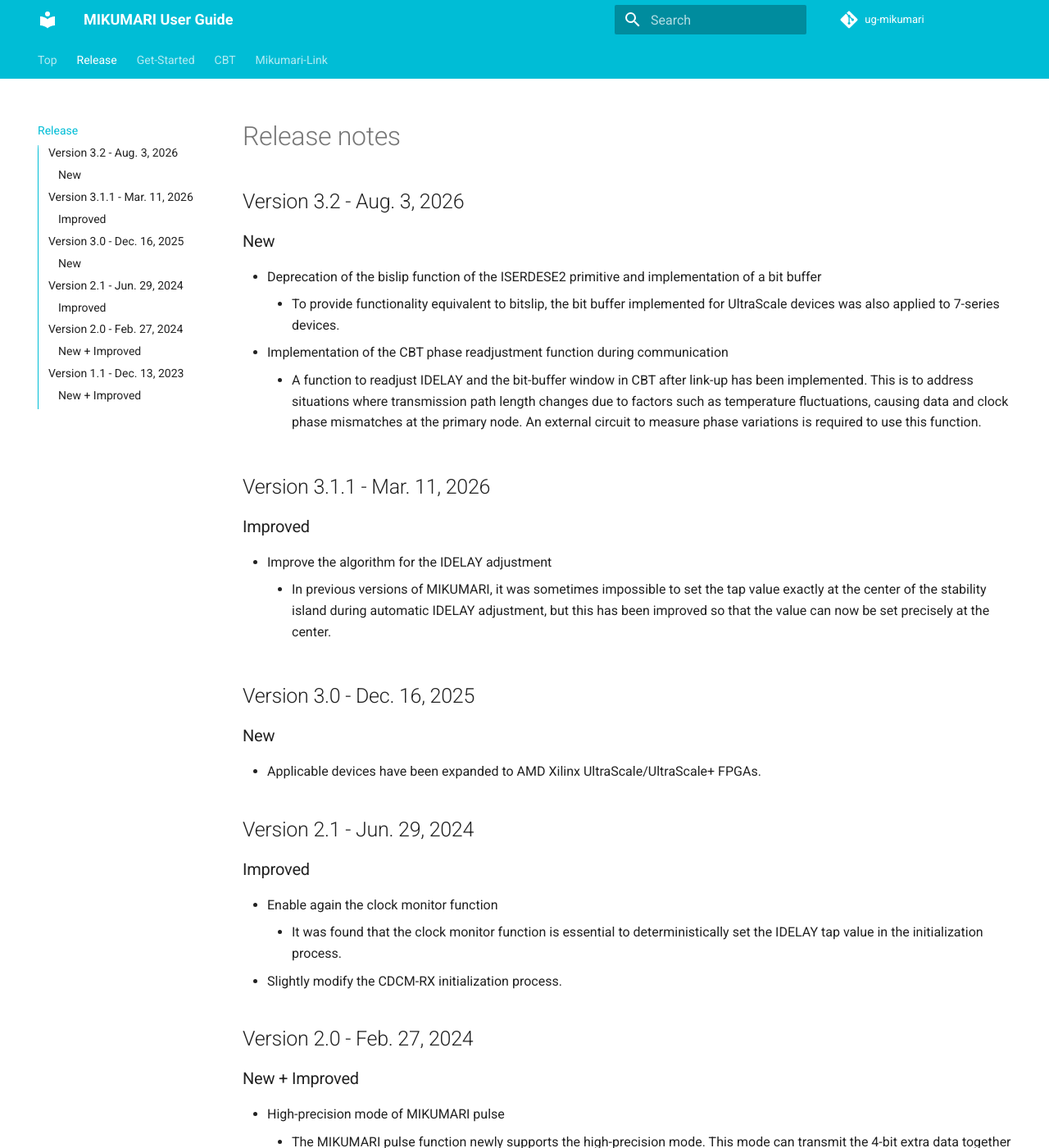
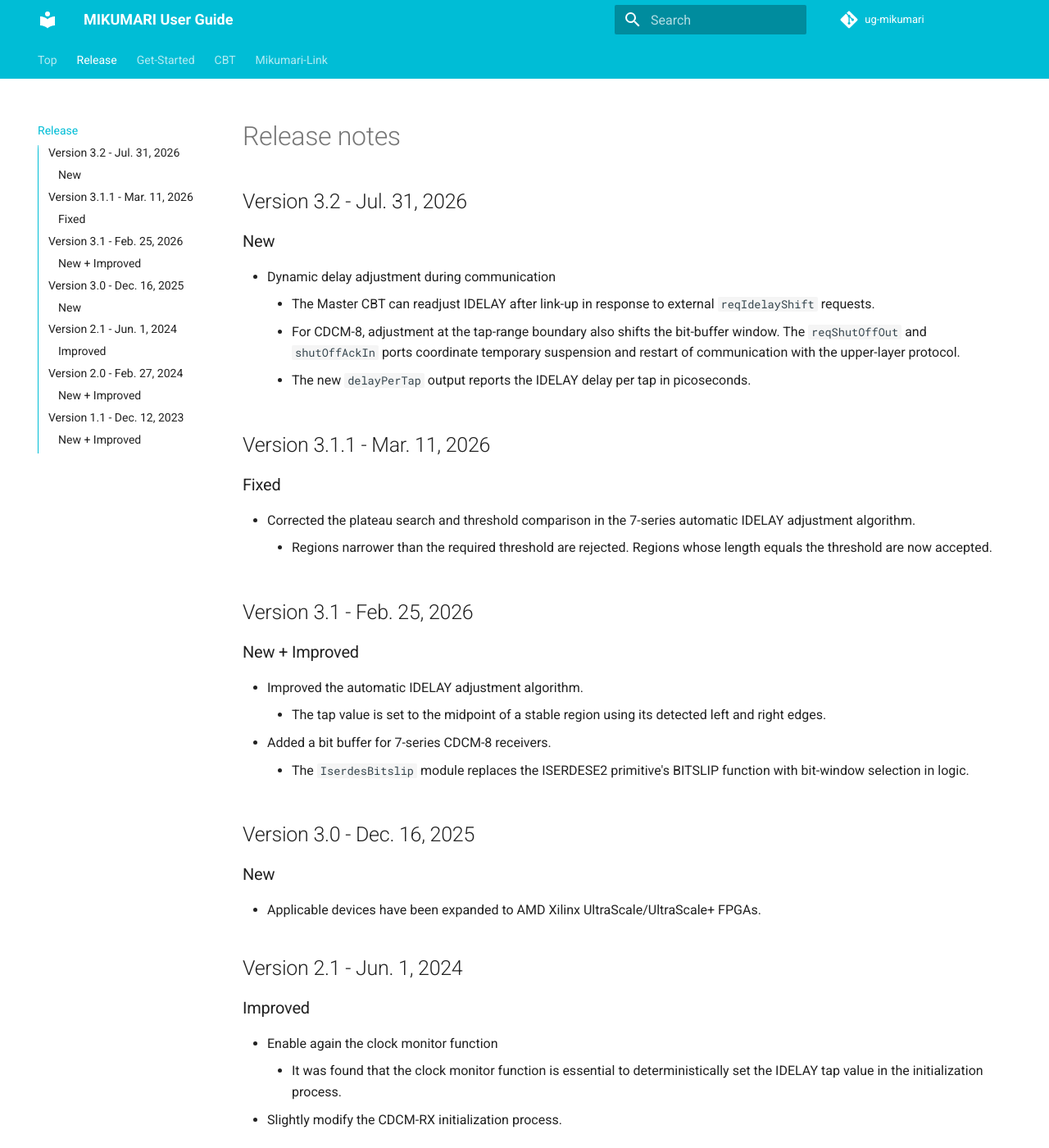
Before and after one commit to RyotaroHonda/ug-mikumari, an MkDocs documentation site: the page built from docs/release/release.md, in a window 1280 px wide and 1400 px high. Shown: the whole window at 82% size. Built offline with MkDocs 1.6.1 and Material for MkDocs 9.7.7, drawn with Linux system fonts in a browser that asks for light colours; comment, search, counter and statistics services are not loaded; some of the changed text lies outside the part shown.

Commit message:
Update release

```diff
--- a/docs/release/release.md
+++ b/docs/release/release.md
@@ -1,20 +1,29 @@
 # Release notes
 
-## Version 3.2 - Aug. 3, 2026
+## Version 3.2 - Jul. 31, 2026
 
 ### New
 
-- Deprecation of the bislip function of the ISERDESE2 primitive and implementation of a bit buffer
-    - To provide functionality equivalent to bitslip, the bit buffer implemented for UltraScale devices was also applied to 7-series devices.
-- Implementation of the CBT phase readjustment function during communication
-    - A function to readjust IDELAY and the bit-buffer window in CBT after link-up has been implemented. This is to address situations where transmission path length changes due to factors such as temperature fluctuations, causing data and clock phase mismatches at the primary node. An external circuit to measure phase variations is required to use this function.
+- Dynamic delay adjustment during communication
+    - The Master CBT can readjust IDELAY after link-up in response to external `reqIdelayShift` requests.
+    - For CDCM-8, adjustment at the tap-range boundary also shifts the bit-buffer window. The `reqShutOffOut` and `shutOffAckIn` ports coordinate temporary suspension and restart of communication with the upper-layer protocol.
+    - The new `delayPerTap` output reports the IDELAY delay per tap in picoseconds.
 
 ## Version 3.1.1 - Mar. 11, 2026
 
-### Improved
+### Fixed
 
-- Improve the algorithm for the IDELAY adjustment
-    - In previous versions of MIKUMARI, it was sometimes impossible to set the tap value exactly at the center of the stability island during automatic IDELAY adjustment, but this has been improved so that the value can now be set precisely at the center.
+- Corrected the plateau search and threshold comparison in the 7-series automatic IDELAY adjustment algorithm.
+    - Regions narrower than the required threshold are rejected. Regions whose length equals the threshold are now accepted.
+
+## Version 3.1 - Feb. 25, 2026
+
+### New + Improved
+
+- Improved the automatic IDELAY adjustment algorithm.
+    - The tap value is set to the midpoint of a stable region using its detected left and right edges.
+- Added a bit buffer for 7-series CDCM-8 receivers.
+    - The `IserdesBitslip` module replaces the ISERDESE2 primitive's BITSLIP function with bit-window selection in logic.
 
 ## Version 3.0 - Dec. 16, 2025
 
@@ -22,7 +31,7 @@
 
 - Applicable devices have been expanded to AMD Xilinx UltraScale/UltraScale+ FPGAs.
 
-## Version 2.1 - Jun. 29, 2024
+## Version 2.1 - Jun. 1, 2024
 
 ### Improved
 
@@ -44,7 +53,7 @@
 - Disable the clock monitor function
     - The clock monitor function in the CBT was disabled.
 
-## Version 1.1 - Dec. 13, 2023
+## Version 1.1 - Dec. 12, 2023
 
 ### New + Improved
 
```
Also changed, not shown: 1 other file.
